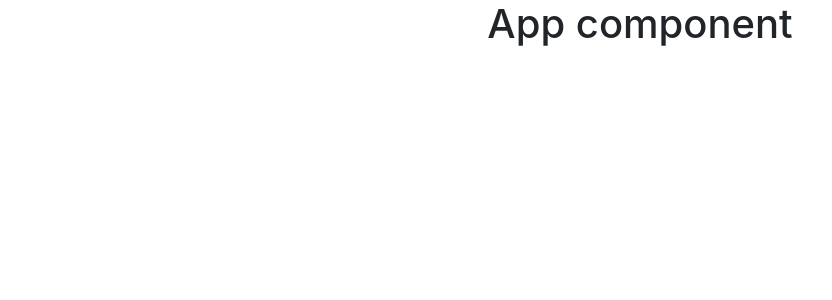
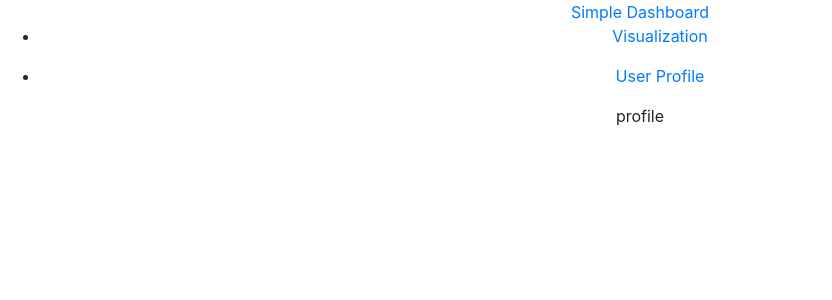
Before and after one commit to AmmarHasan/xymatic, a React (Create React App) app: page /profile in a window 1280 px wide. Shown: the top 300 px of the page, without its empty margins (0-832 px from the left). Built offline with nearby package versions, Linux system fonts and the light colour scheme.

Commit message:
Implement basic routing

```diff
--- a/src/App.js
+++ b/src/App.js
@@ -1,10 +1,11 @@
 import React from 'react'
 import './App.scss'
+import Dashboard from './Dashboard/Dashboard'
 
 function App () {
   return (
     <div className='App'>
-      <h1>App component</h1>
+      <Dashboard />
     </div>
   )
 }
--- /dev/null
+++ b/src/Dashboard/Dashboard.js
@@ -0,0 +1,18 @@
+import React, { Component } from 'react'
+import { BrowserRouter as Router, Route } from 'react-router-dom'
+import Main from './Main'
+import Sidebar from './Sidebar'
+class Dashboard extends Component {
+  render () {
+    return (
+      <div>
+        <Router>
+          <Sidebar />
+          <Route path='/' component={Main} />
+        </Router>
+      </div>
+    )
+  }
+}
+
+export default Dashboard
--- /dev/null
+++ b/src/Dashboard/Main.js
@@ -0,0 +1,25 @@
+import React, { Component } from 'react'
+import { Switch, Route, Redirect } from 'react-router-dom'
+
+class Main extends Component {
+  render () {
+    return (
+      <div className='main-panel'>
+        <Switch>
+          <Route path='/visualization' component={Visualization} />
+          <Route path='/profile' component={UserProfile} />
+          <Redirect from='*' to='/profile' />
+        </Switch>
+      </div>
+    )
+  }
+}
+
+function UserProfile () {
+  return 'profile'
+}
+
+function Visualization () {
+  return 'Visualization'
+}
+export default Main
--- /dev/null
+++ b/src/Dashboard/Sidebar.js
@@ -0,0 +1,35 @@
+import React, { Component } from 'react'
+import { NavLink, Link } from 'react-router-dom'
+
+class Sidebar extends Component {
+  render () {
+    return (
+      <div>
+        <div>
+          <div>
+            <Link to='/'>
+              Simple Dashboard
+            </Link>
+          </div>
+          <ul>
+            <li>
+              <NavLink to='/visualization'>
+                <i />
+                <p>Visualization</p>
+              </NavLink>
+            </li>
+            <li>
+              <NavLink to='/profile'>
+                <i />
+                <p>User Profile</p>
+              </NavLink>
+            </li>
+
+          </ul>
+        </div>
+      </div>
+    )
+  }
+}
+
+export default Sidebar
```
Also changed, not shown: 1 other file (tests, documents, lock files or other folders).
